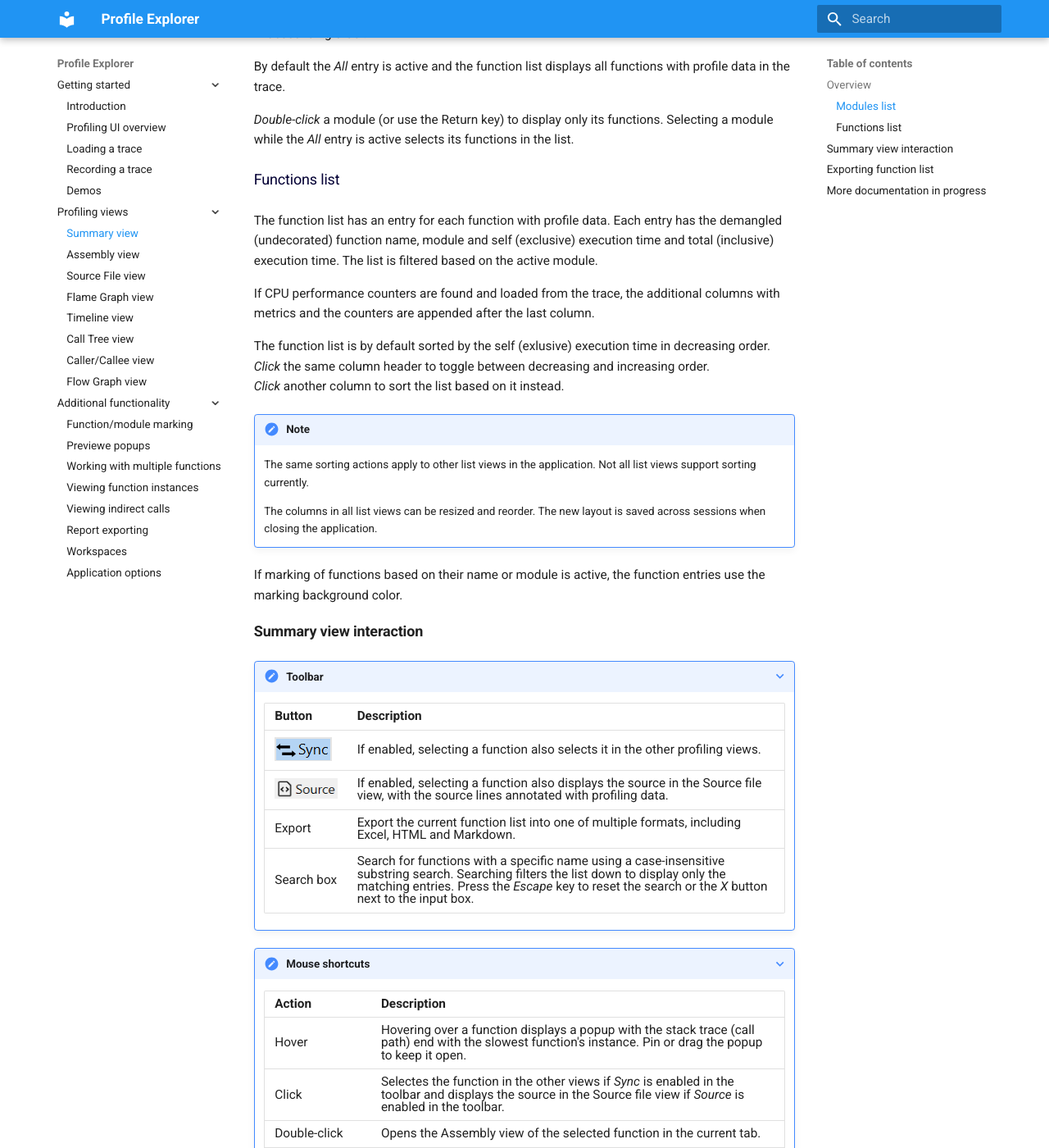
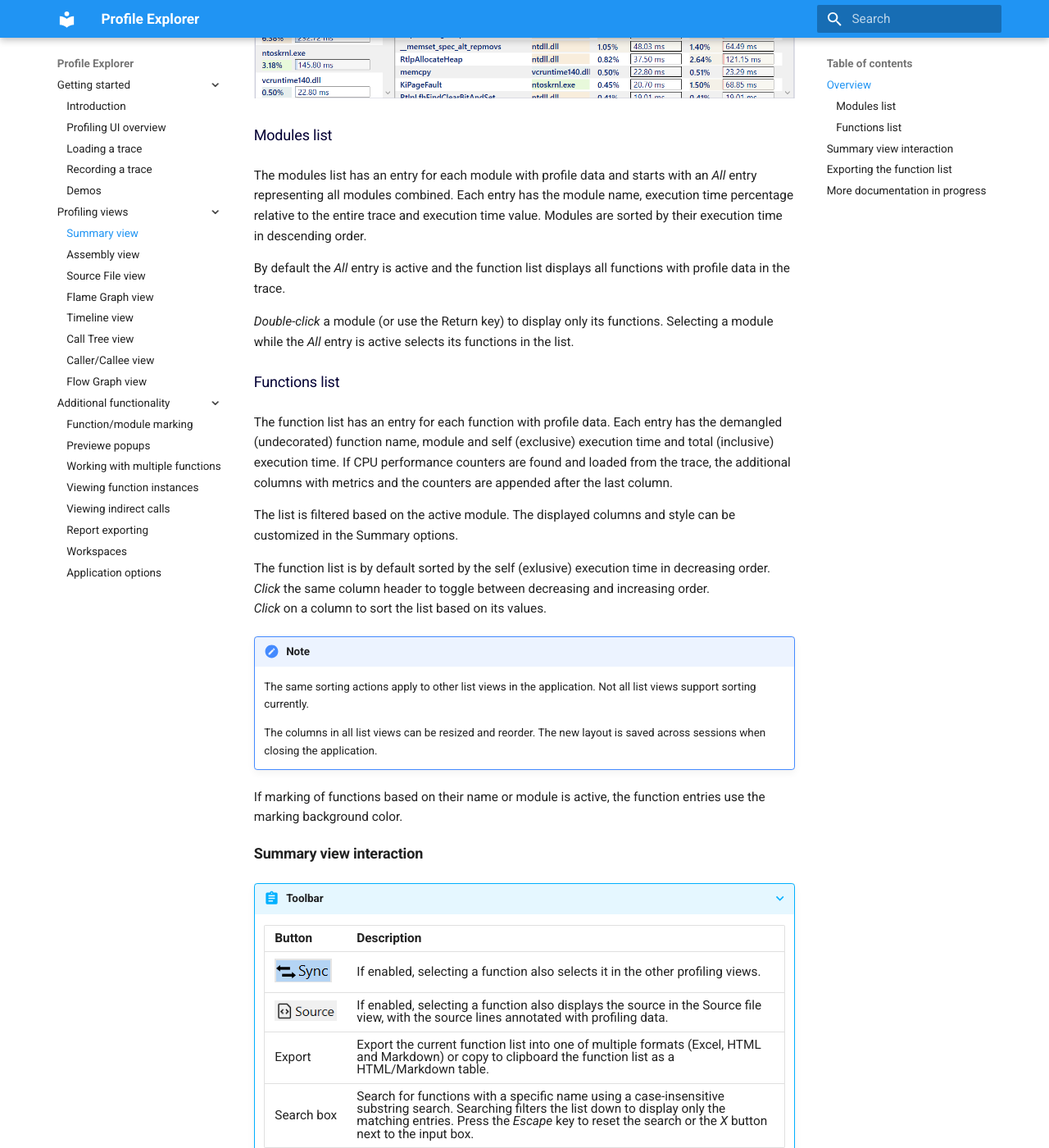
Before and after one commit to gratianlup/temp, an MkDocs documentation site: the page built from docs/summary-panel.md, in a window 1280 px wide and 1400 px high, scrolled down 464 px. Shown: the whole window at 82% size. Built offline with MkDocs 1.6.1 and Material for MkDocs 9.7.7, drawn with Linux system fonts in a browser that asks for light colours; some of the changed text lies outside the part shown.

Commit message:
Update docs

```diff
--- a/docs/summary-panel.md
+++ b/docs/summary-panel.md
@@ -5,6 +5,8 @@ The summary view displays all modules (binaries) and functions that have profile
 - a toolbar at the top, with action buttons and the *Search* input box.
 - the Modules panel on the left side. Its visibility can be toggled using the *Modules* button in the toolbar.
 - The list of functions from either the entire trace or filtered to display only the functions part of a single module. By default the list is sorted by self (exclusive) time in descending order.
+
+[![Profiling UI screenshot](img/summary-panel_1233x417.png)](img/summary-panel_1233x417.png){:target="_blank"}
 
 ##### Modules list
 
@@ -16,13 +18,13 @@ By default the *All* entry is active and the function list displays all function
 
 ##### Functions list
 
-The function list has an entry for each function with profile data. Each entry has the demangled (undecorated) function name, module and self (exclusive) execution time and total (inclusive) execution time. The list is filtered based on the active module.
+The function list has an entry for each function with profile data. Each entry has the demangled (undecorated) function name, module and self (exclusive) execution time and total (inclusive) execution time. If CPU performance counters are found and loaded from the trace, the additional columns with metrics and the counters are appended after the last column.
 
-If CPU performance counters are found and loaded from the trace, the additional columns with metrics and the counters are appended after the last column.
+The list is filtered based on the active module. The displayed columns and style can be customized in the Summary options.
 
 The function list is by default sorted by the self (exlusive) execution time in decreasing order.
 *Click* the same column header to toggle between decreasing and  increasing order.
-*Click* another column to sort the list based on it instead.
+*Click* on a column to sort the list based on its values.
 
 !!! note
     The same sorting actions apply to other list views in the application. Not all list views support sorting currently.
@@ -34,15 +36,15 @@ If marking of functions based on their name or module is active, the function en
 #### Summary view interaction
 
 
-???+ note "Toolbar"
+???+ abstract "Toolbar"
     | Button | Description |
     | ------ | ------------|
     | ![](img/flame-graph-toolbar-sync.png) | If enabled, selecting a function also selects it in the other profiling views. |
     | ![](img/flame-graph-toolbar-source.png) | If enabled, selecting a function also displays the source in the Source file view, with the source lines annotated with profiling data. |
-    | Export | Export the current function list into one of multiple formats, including Excel, HTML and Markdown. |
+    | Export | Export the current function list into one of multiple formats (Excel, HTML and Markdown) or copy to clipboard the function list as  a HTML/Markdown table. |
     | Search box | Search for functions with a specific name using a case-insensitive substring search. Searching filters the list down to display only the matching entries. Press the *Escape* key to reset the search or the *X* button next to the input box. |
 
-???+ note "Mouse shortcuts"
+???+ abstract "Mouse shortcuts"
     | Action | Description |
     | ------ | ------------|
     | Hover | Hovering over a function displays a popup with the stack trace (call path) end with the slowest function's instance. Pin or drag the popup to keep it open. |
@@ -51,17 +53,22 @@ If marking of functions based on their name or module is active, the function en
     | Shift+Double-click | Opens the Assembly view of the selected function in a new tab. |
     | Right-click | Shows the context menu for the selected functions. |
 
-???+ note "Keyboard shortcuts"
+???+ abstract "Keyboard shortcuts"
     | Keys | Description |
     | ------ | ------------|
     | Return | Opens the Assembly view of the selected function in the current tab. |
     | Shift+Return | Opens the Assembly view of the selected function in a new tab. |
+    | Ctrl+Shift+Left | Opens the Assembly view of the selected function in a new tab docked to the left of the active tab. |
+    | Ctrl+Shift+Right | Opens the Assembly view of the selected function in a new tab docked to the right of the active tab. |
     | Alt+Return | Opens a preview popup with the assembly of the selected function. Press the *Escape* key to close the popup.<br><br>Multiple preview popups can be can be kept open at the same time. |
     | Ctrl+C | Copies to clipboard a HTML and Markdown table with a summary of the selected functions. |
     | Ctrl+Shift+C | Copies to clipboard the function names of the selected functions. |
     | Ctrl+Alt+C | Copies to clipboard the mangled/decorated function names of the selected functions. |
 
-#### Exporting function list
+???+ abstract "Right-click context menu"
+    [![Profiling UI screenshot](img/summary-context-menu_569x661.png){: style="width:380px"}](img/summary-context-menu_569x661.png){:target="_blank"}
+
+#### Exporting the function list
 
 The current function list can be exported and saved into multiple formats, with the slowest functions marked using a similar style as in the application:
 
```
Also changed, not shown: docs/flame-graph-panel.md (+7 -5 lines), docs/img/flame-graph-context-menu_539x651.png (added), docs/img/summary-context-menu_569x661.png (added), docs/img/summary-panel_1233x417.png (added).
